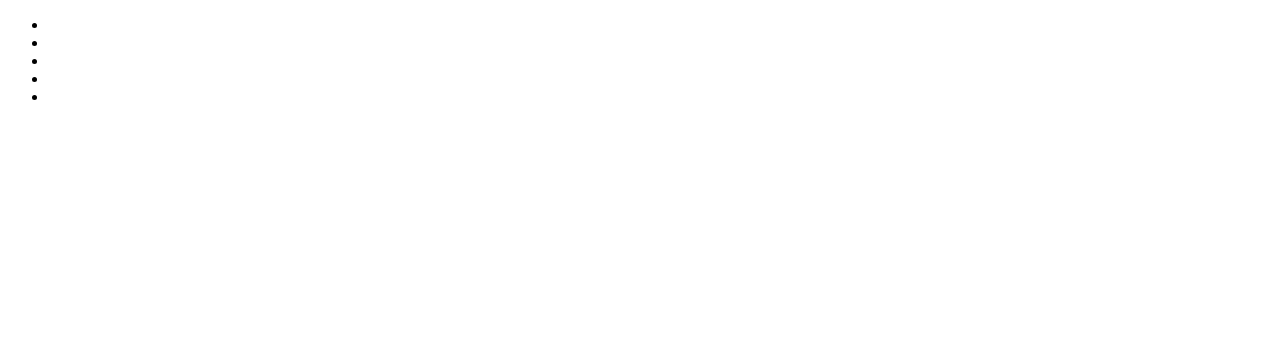
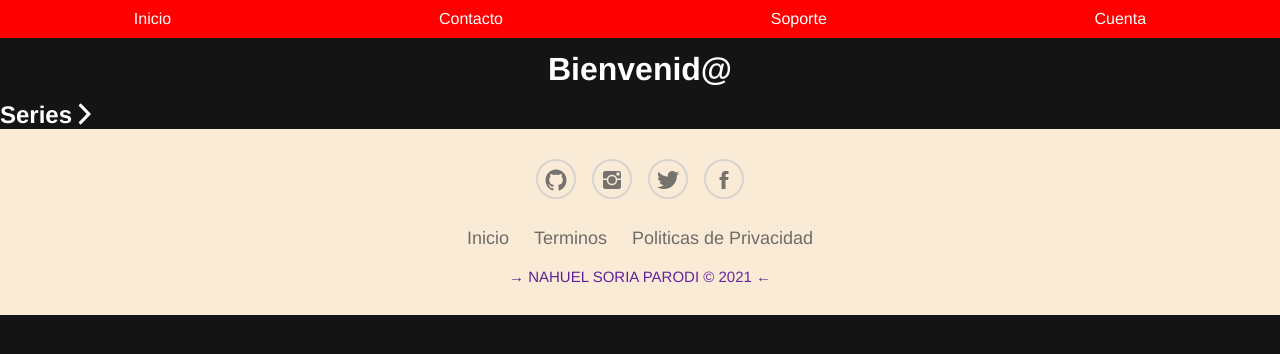
Before and after one commit to Nahuewe/Cositas, a plain HTML site: page index.html in a window 1280 px wide. Drawn offline with nearby package versions, Linux system fonts and the light colour scheme.

Commit message:
Agregando cositas

```diff
--- a/css/style.css
+++ b/css/style.css
@@ -0,0 +1,174 @@
+/* Generales */
+
+* {
+    margin: 0;
+    padding: 0;
+    box-sizing: border-box;
+    list-style: none;
+    font-family: helvetica;
+}
+
+body {
+    background-color: #141414;
+}
+
+main {
+    color: #ffffff;
+}
+
+/* Navbar */
+
+.navbar {
+    background-color: #ff0000;
+    padding: 10px 0;
+}
+
+.navbar--items {
+    display: flex;
+    flex-direction: row;
+    justify-content: space-around;
+}
+
+.navbar--items a {
+    color: #ffffff;
+    text-decoration: none;
+}
+
+.navbar--items a:hover {
+    color: #ffff00d2;
+    transition-duration: 1000ms;
+}
+
+/* Main */
+
+main h1 {
+    display: flex;
+    justify-content: center;
+    align-items: center;
+    margin-top: 1%;
+    margin-bottom: 1%;
+}
+
+/* Footer (Reutilizando codigo de un proyecto anterior) */
+
+.footer {
+    padding: 30px 0;
+    background-color: #faebd7;
+    color: #4b4c4d;
+}
+
+.footer__pages {
+    padding: 40px 0;
+    background-color: #faebd7;
+    color: #4b4c4d;
+    position: absolute;
+    bottom: 0;
+    width: 100%;
+}
+
+.footer ul {
+    padding: 0;
+    list-style: none;
+    text-align: center;
+    font-size: 18px;
+    line-height: 1.6;
+    margin-bottom: 0;
+}
+
+.footer li {
+    padding: 0 10px;
+}
+
+.footer ul a {
+    color: inherit;
+    text-decoration: none;
+    opacity: 0.8;
+}
+
+.footer ul a:hover {
+    opacity: 1;
+}
+
+.footer .social {
+    text-align: center;
+    padding-bottom: 25px;
+}
+
+.footer .social>a {
+    font-size: 24px;
+    width: 40px;
+    height: 40px;
+    line-height: 40px;
+    display: inline-block;
+    text-align: center;
+    border-radius: 50%;
+    border: 2px solid #ccc;
+    margin: 0 8px;
+    color: inherit;
+    opacity: 0.75;
+}
+
+.footer .social>a:hover {
+    opacity: 0.9;
+}
+
+.footer .copyright {
+    margin-top: 15px;
+    text-align: center;
+    font-size: 15px;
+    color: #aaa;
+    margin-bottom: 0;
+}
+
+.hvr--float {
+    display: inline-block;
+    vertical-align: middle;
+    -webkit-transform: perspective(1px) translateZ(0);
+    transform: perspective(1px) translateZ(0);
+    box-shadow: 0 0 1px rgba(0, 0, 0, 0);
+    -webkit-transition-duration: 0.3s;
+    transition-duration: 0.3s;
+    -webkit-transition-property: transform;
+    transition-property: transform;
+    -webkit-transition-timing-function: ease-out;
+    transition-timing-function: ease-out;
+}
+
+.hvr--float:hover,
+.hvr--float:focus,
+.hvr--float:active {
+    -webkit-transform: translateY(-8px);
+    transform: translateY(-8px);
+}
+
+.animate--text {
+    text-transform: uppercase;
+    background-image: linear-gradient(-225deg,
+            #231557 0%,
+            #44107a 29%,
+            #7831b3 67%,
+            #b84427 100%);
+    background-size: auto auto;
+    background-clip: border-box;
+    background-size: 200% auto;
+    color: #fff;
+    background-clip: text;
+    -webkit-background-clip: text;
+    -webkit-text-fill-color: transparent;
+    animation: textclip 4s linear infinite;
+    text-align: center;
+}
+
+@keyframes textclip {
+    to {
+        background-position: 200% center;
+    }
+}
+
+/* Iconos */
+.ion-social-github:before,
+.ion-social-instagram:before,
+.ion-social-twitter:before,
+.ion-social-facebook:before {
+    margin-top: 5px;
+}
--- a/index.html
+++ b/index.html
@@ -1,26 +1,45 @@
 <!DOCTYPE html>
-<html lang="en">
+<html lang="es">
 <head>
     <meta charset="UTF-8">
     <meta http-equiv="X-UA-Compatible" content="IE=edge">
     <meta name="viewport" content="width=device-width, initial-scale=1.0">
-    <link rel="stylesheet" href="css/style.css">
-    <title>Cositas</title>
+    <link rel="stylesheet" href="https://cdnjs.cloudflare.com/ajax/libs/ionicons/2.0.1/css/ionicons.min.css">
+    <link rel="stylesheet" href="./css/style.css">
+    <title>Inicio</title>
 </head>
 <body>
     <header>
         <nav class="navbar">
-            <ul>
-                <li></li>
-                <li></li>
-                <li></li>
-                <li></li>
-                <li></li>
+            <ul class="navbar--items">
+                <li><a href="./index.html"> Inicio </a></li>
+                <li><a href="./pages/contacto.html"> Contacto </a></li>
+                <li><a href="./pages/soporte.html"> Soporte </a></li>
+                <li><a href="./pages/cuenta.html"> Cuenta </a></li>
             </ul>
         </nav>
     </header>
 
+    <main>
+        <h1>Bienvenid@</h1>
 
-    <script src="js/style.js"></script>
+        <article>
+            <h2>Series <i class="ion-chevron-right"></i></h2>
+        </article>
+    </main>
+
+    <div class="footer">
+        <footer>
+            <div class="social"><a href="https://github.com/Nahuewe" rel="noreferrer" target="_blank"><i class="icon ion-social-github"></i></a><a href="https://www.instagram.com/nahueh/" rel="noreferrer" target="_blank"><i class="icon ion-social-instagram"></i></a><a href="https://twitter.com/home" rel="noreferrer" target="_blank"><i class="icon ion-social-twitter"></i></a><a href="https://www.facebook.com" rel="noreferrer" target="_blank"><i class="icon ion-social-facebook"></i></a></div>
+                <ul class="list-inline">
+                    <li class="list-inline-item hvr--float"><a href="#">Inicio</a></li>
+                    <li class="list-inline-item hvr--float"><a href="#">Terminos</a></li>
+                    <li class="list-inline-item hvr--float"><a href="#">Politicas de Privacidad</a></li>
+                </ul>
+            <p class="copyright animate--text text-center"><a target="blank_" href="https://linktr.ee/Nahuel_Soria_Parodi"> → Nahuel Soria Parodi © 2021 ← </a></p>
+        </footer>
+    </div>
+
+    <script src="./js/style.js"></script>
 </body>
 </html>
```
Also changed, not shown: pages/contacto.html (added, +31 -0 lines), pages/cuenta.html (added, +31 -0 lines), pages/soporte.html (added, +31 -0 lines), 1 other file.
